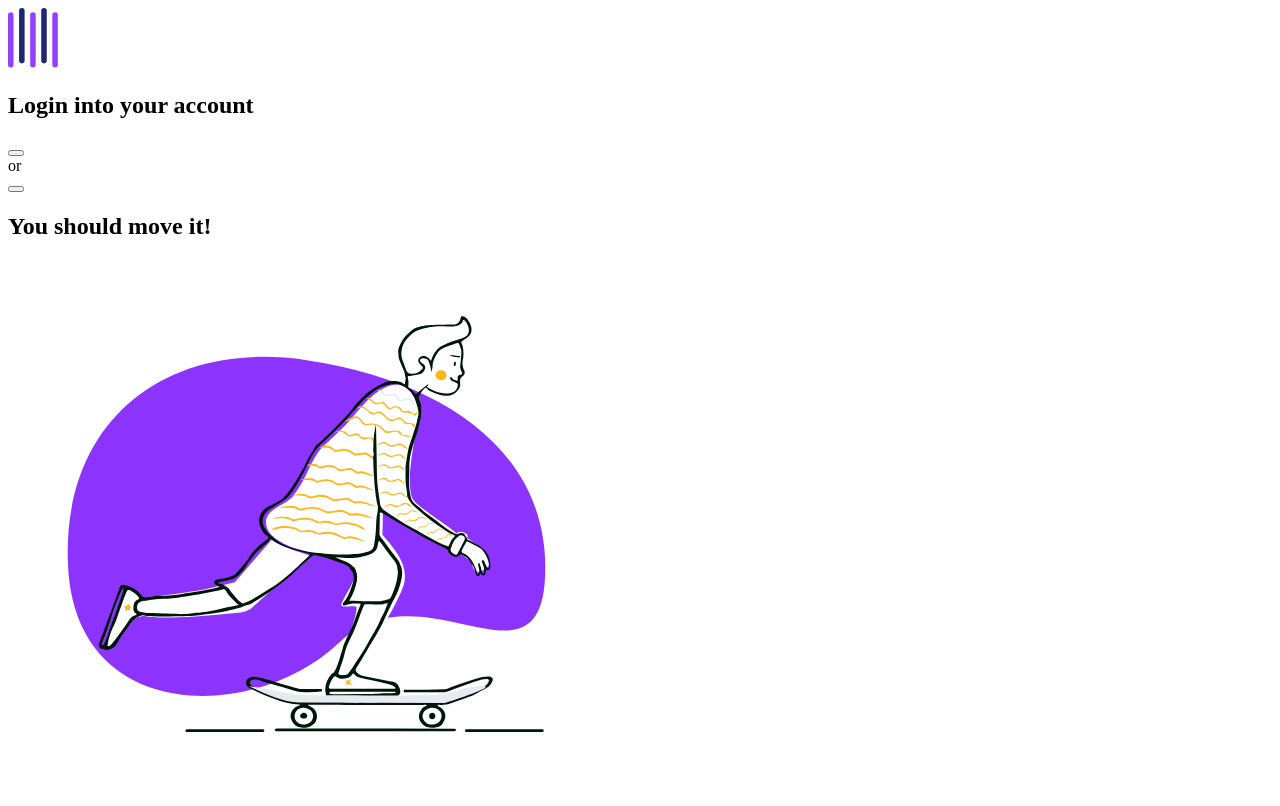
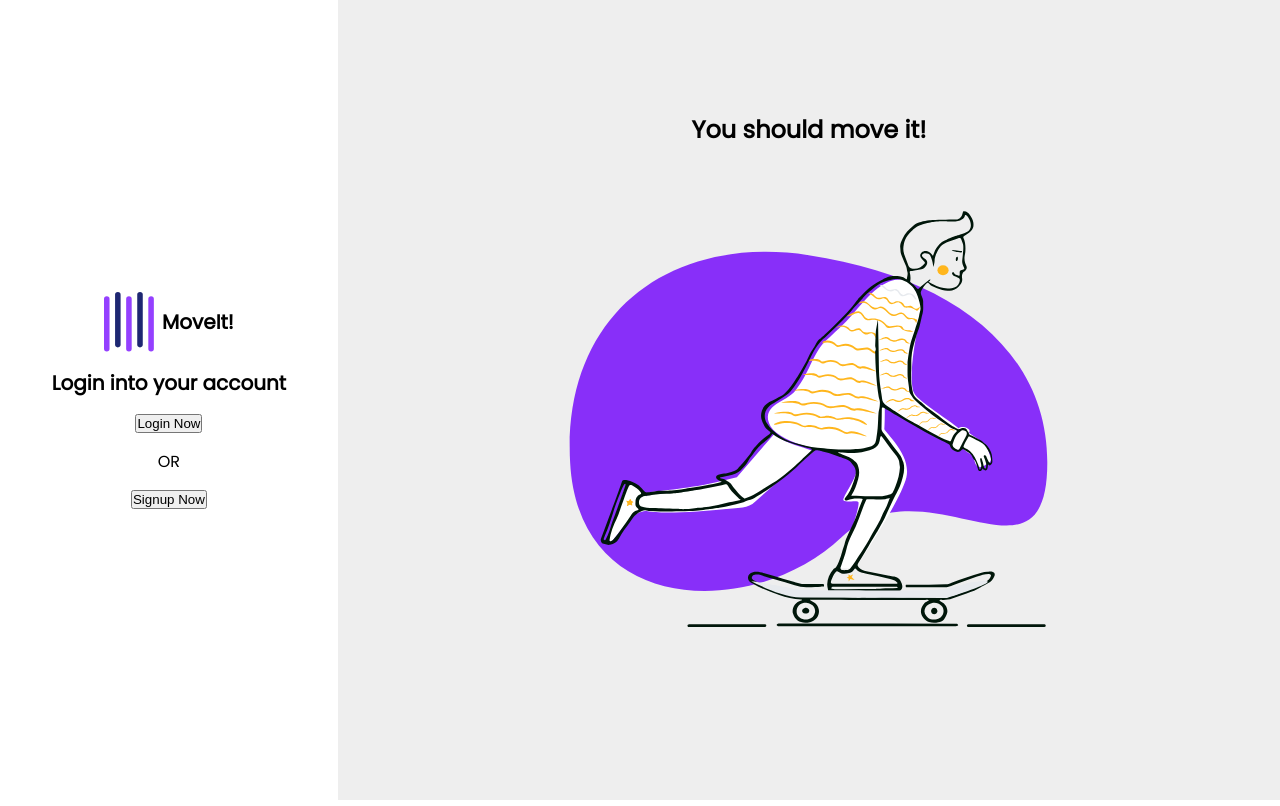
Before and after one commit to LrAmaral/CRM, an Angular app: page /login in a window 1280 px wide. Built offline with nearby package versions, Linux system fonts and the light colour scheme.

Commit message:
feat: add font poppins

```diff
--- a/src/app/components/default-login-layout/default-login-layout.component.html
+++ b/src/app/components/default-login-layout/default-login-layout.component.html
@@ -1,14 +1,15 @@
 <main>
-  <section>
-    <div classname="{styles.header}">
+  <section class="form-section">
+    <div class="header">
       <img src="/assets/images/logo.svg" alt="" />
-      <h2>{{ login }}</h2>
-      <button></button>
-      <div><span>or</span></div>
-      <button></button>
+      <h2>MoveIt!</h2>
     </div>
+    <h2>{{ login }}</h2>
+    <button>Login Now</button>
+    <div><span>OR</span></div>
+    <button>Signup Now</button>
   </section>
-  <section>
+  <section class="main-section">
     <h1>You should move it!</h1>
     <img src="/assets/images/delivery.svg" alt="" />
   </section>
--- a/src/app/components/default-login-layout/default-login-layout.component.scss
+++ b/src/app/components/default-login-layout/default-login-layout.component.scss
@@ -1,4 +1,43 @@
+@import "../../../styles/variables.scss";
+
+main {
+  display: flex;
+  flex-direction: row;
+  justify-content: center;
+  align-items: center;
+  height: 100%;
+
+  section {
+    display: flex;
+    flex-direction: column;
+    justify-content: center;
+    align-items: center;
+    height: 100%;
+  }
+
+  .main-section {
+    gap: 0.5rem;
+    height: 100%;
+
+    flex-grow: 1;
+
+    background-color: $background;
+  }
+
+  .form-section {
+    flex-grow: 0.3;
+    gap: 1rem;
+
+    h2 {
+      font-size: 20px;
+      font-weight: bold;
+    }
+  }
+}
+
 .header {
   display: flex;
+  justify-content: center;
+  align-items: center;
   gap: 0.5rem;
 }
--- a/src/styles.scss
+++ b/src/styles.scss
@@ -1 +1,21 @@
 /* You can add global styles to this file, and also import other style files */
+* {
+  margin: 0;
+  padding: 0;
+  box-sizing: border-box;
+}
+
+html,
+body {
+  height: 100%;
+}
+
+@font-face {
+  font-family: Poppins;
+  src: url("assets/fonts/Poppins-Regular.ttf") format("truetype");
+}
+
+body {
+  font-family: Poppins, sans-serif;
+  font-weight: normal;
+}
--- /dev/null
+++ b/src/styles/variables.scss
@@ -0,0 +1,4 @@
+$primary-color: #7001fd;
+$text-color: #555555;
+$secondary-color: #1e2772;
+$background: #EEEEEE;
```
Also changed, not shown: src/assets/fonts/Poppins-Regular.ttf (added).
